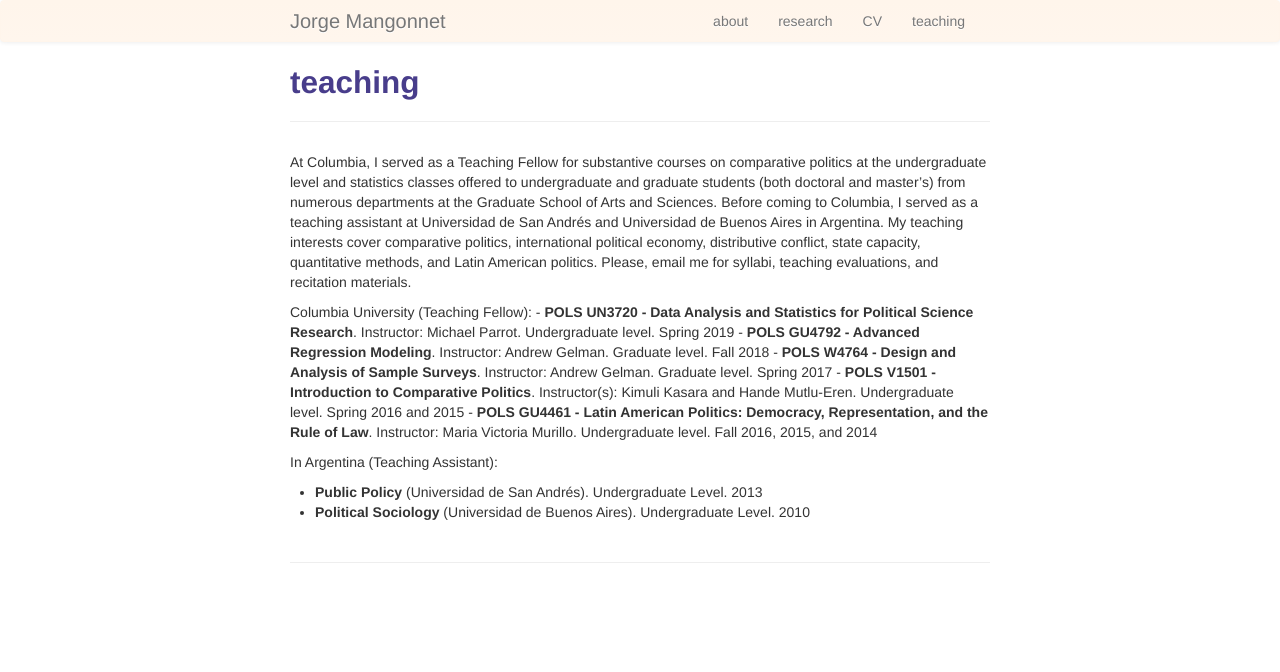
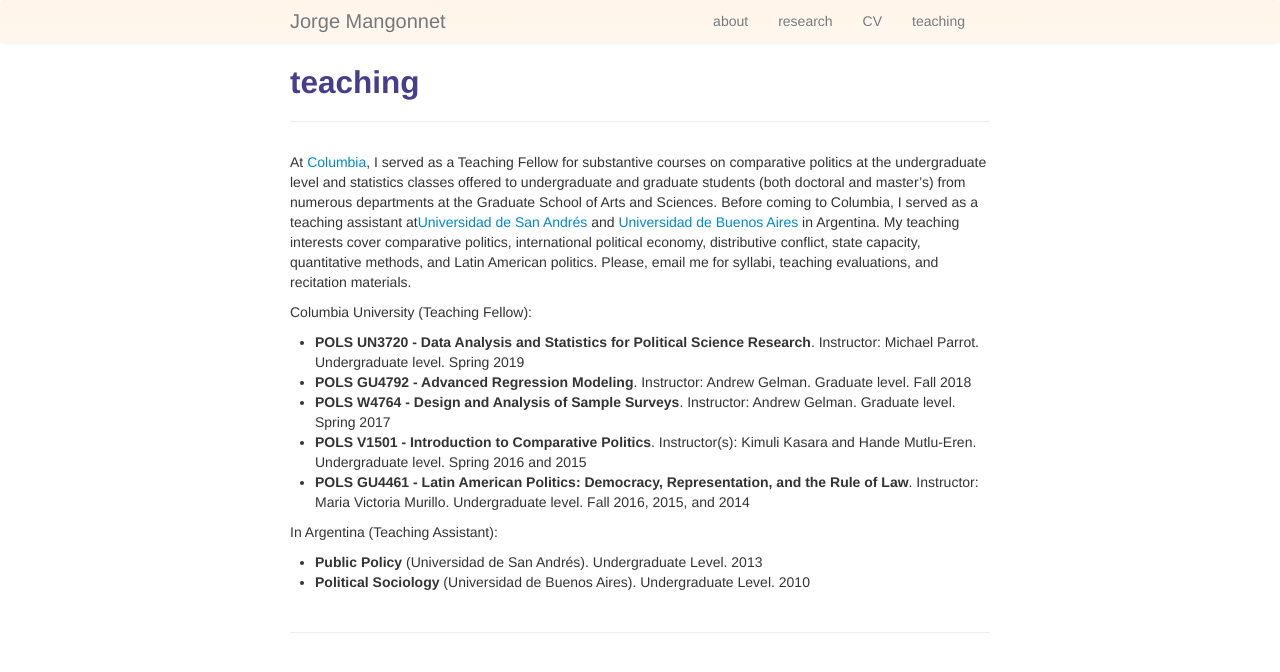
Before and after one commit to mangonnet/mangonnet.github.io, a Jekyll site: the page built from pages/teaching.md, in a window 1280 px wide. Shown: the top 672 px of the page. Built offline with Jekyll 4.4.1, drawn with Linux system fonts in a browser that asks for light colours; some of the changed lines change nothing that is shown.

Commit message:
update my website

```diff
--- a/pages/teaching.md
+++ b/pages/teaching.md
@@ -4,14 +4,14 @@ title: teaching
 description: Jorge Mangonnet's teaching
 ---
 
-At Columbia, I served as a Teaching Fellow for substantive courses on comparative politics at the undergraduate level and statistics classes offered to undergraduate and graduate students (both doctoral and master's) from numerous departments at the Graduate School of Arts and Sciences. Before coming to Columbia, I served as a teaching assistant at Universidad de San Andrés and Universidad de Buenos Aires in Argentina. My teaching interests cover comparative politics, international political economy, distributive conflict, state capacity, quantitative methods, and Latin American politics. Please, email me for syllabi, teaching evaluations, and recitation materials.
+At <a href="https://gsas.columbia.edu/student-guide/teaching">Columbia</a>, I served as a Teaching Fellow for substantive courses on comparative politics at the undergraduate level and statistics classes offered to undergraduate and graduate students (both doctoral and master's) from numerous departments at the Graduate School of Arts and Sciences. Before coming to Columbia, I served as a teaching assistant at<a href="https://www.udesa.edu.ar">Universidad de San Andrés</a> and <a href="http://www.sociales.uba.ar">Universidad de Buenos Aires</a> in Argentina. My teaching interests cover comparative politics, international political economy, distributive conflict, state capacity, quantitative methods, and Latin American politics. Please, email me for syllabi, teaching evaluations, and recitation materials.
 
 Columbia University (Teaching Fellow):
- 	- **POLS UN3720 - Data Analysis and Statistics for Political Science Research**. Instructor: Michael Parrot. Undergraduate level. Spring 2019
- 	- **POLS GU4792 - Advanced Regression Modeling**. Instructor: Andrew Gelman. Graduate level. Fall 2018
- 	- **POLS W4764 - Design and Analysis of Sample Surveys**. Instructor: Andrew Gelman. Graduate level. Spring 2017
- 	- **POLS V1501 - Introduction to Comparative Politics**. Instructor(s): Kimuli Kasara and Hande Mutlu-Eren. Undergraduate level. Spring 2016 and 2015
- 	- **POLS GU4461 - Latin American Politics: Democracy, Representation, and the Rule of Law**. Instructor: Maria Victoria Murillo. Undergraduate level. Fall 2016, 2015, and 2014
+ - **POLS UN3720 - Data Analysis and Statistics for Political Science Research**. Instructor: Michael Parrot. Undergraduate level. Spring 2019
+ - **POLS GU4792 - Advanced Regression Modeling**. Instructor: Andrew Gelman. Graduate level. Fall 2018
+ - **POLS W4764 - Design and Analysis of Sample Surveys**. Instructor: Andrew Gelman. Graduate level. Spring 2017
+ - **POLS V1501 - Introduction to Comparative Politics**. Instructor(s): Kimuli Kasara and Hande Mutlu-Eren. Undergraduate level. Spring 2016 and 2015
+ - **POLS GU4461 - Latin American Politics: Democracy, Representation, and the Rule of Law**. Instructor: Maria Victoria Murillo. Undergraduate level. Fall 2016, 2015, and 2014
 
 In Argentina (Teaching Assistant):
  - **Public Policy** (Universidad de San Andrés). Undergraduate Level. 2013
```
